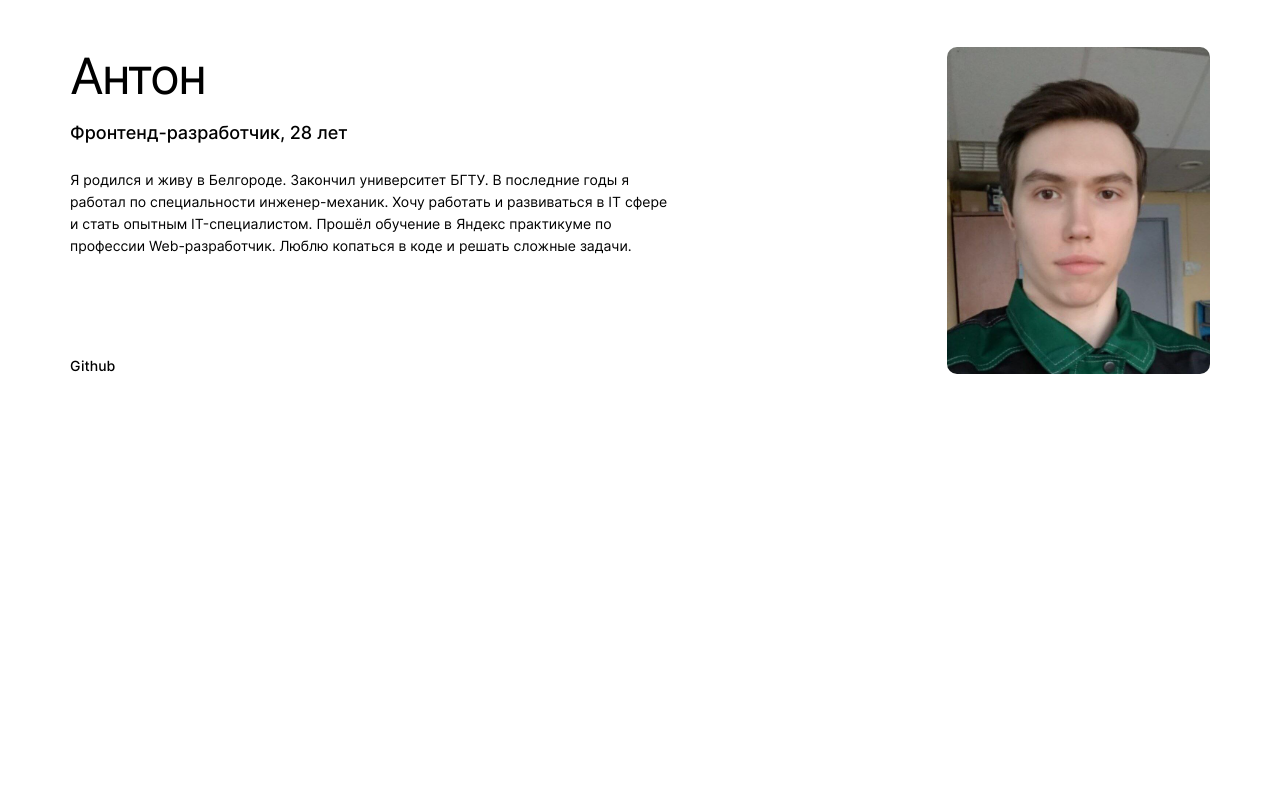
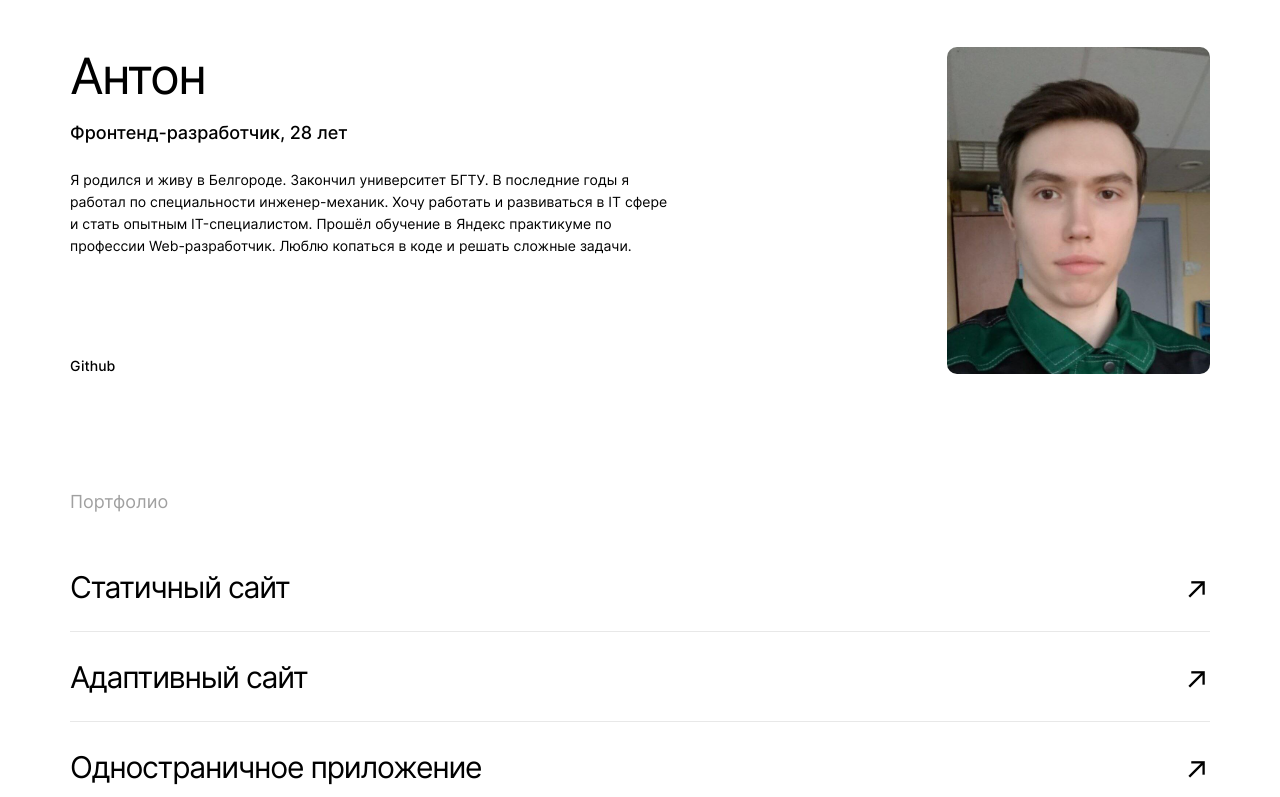
Before and after one commit to Messar21/movies-explorer-frontend, a React (Create React App) app: page / in a window 1280 px wide. Shown: the part 2000-2797 px from the top of the page. Before the commit the page ends 2374 px from the top, so only its background shows below. Built offline with nearby package versions, Linux system fonts and the light colour scheme.

Commit message:
Сверстать footer и портфолио

```diff
--- a/src/components/App/App.js
+++ b/src/components/App/App.js
@@ -1,7 +1,7 @@
 import Header from '../Header/Header';
 import Main from '../Main/Main';
-// import Footer from '../Footer/Footer';
-// import Movies from '../Movies/Movies';
+import Footer from '../Footer/Footer';
+import Movies from '../Movies/Movies';
 // import Profile from '../Profile/Profile';
 // import Login from '../Login/Login';
 // import Register from '../Register/Register';
@@ -14,13 +14,13 @@ function App() {
         <Header />
         <Routes>
           <Route path="/" element={<Main />} />
-        {/*  <Route path="/movies" element={<Movies />} />*/}
+          <Route path="/movies" element={<Movies />} />
         {/*  <Route path="/saved-movies" element={<SavedMovies />} />*/}
         {/*  <Route path="/profile" element={<Profile />} />*/}
         {/*  <Route path="/signin" element={<Login />} />*/}
         {/*  <Route path="/signup" element={<Register />} />*/}
         </Routes>
-        {/*<Footer />*/}
+        <Footer />
       </div>
   );
 }
--- a/src/components/Footer/Footer.css
+++ b/src/components/Footer/Footer.css
@@ -0,0 +1,41 @@
+.footer {
+    margin: 79px 70px 20px;
+}
+
+.footer__about {
+    margin: 0 auto 20px;
+    font-weight: 400;
+    font-size: 13px;
+    line-height: 16px;
+    text-align: center;
+    color: #A0A0A0;
+}
+
+.footer__links {
+    display: flex;
+    flex-direction: row;
+    align-items: flex-end;
+    border-top: #E8E8E8 1px solid;
+    min-height: 36px;
+}
+
+.footer__year {
+    margin: 0 auto 0 0;
+    font-weight: 400;
+    font-size: 13px;
+    line-height: 16px;
+}
+
+.footer__link {
+    font-weight: 400;
+    font-size: 13px;
+    line-height: 16px;
+    text-decoration: none;
+    color: inherit;
+    margin-left: 20px;
+    transition: opacity ease-in-out 0.2s;
+}
+
+.footer__link:hover {
+    opacity: .7;
+}
--- a/src/components/Footer/Footer.js
+++ b/src/components/Footer/Footer.js
@@ -0,0 +1,20 @@
+import {Link} from "react-router-dom";
+
+function Footer() {
+    return (
+        <footer className="footer">
+            <p className="footer__about">Учебный проект Яндекс.Практикум х BeatFilm.</p>
+            <div className="footer__links">
+                <p className="footer__year">© 2023</p>
+                <Link to="https://practicum.yandex.ru/" className="footer__link">
+                    Яндекс.Практикум
+                </Link>
+                <Link to="https://github.com/Messar21/movies-explorer-frontend" className="footer__link">
+                    Github
+                </Link>
+            </div>
+        </footer>
+    )
+}
+
+export default Footer;
--- a/src/components/Header/Header.css
+++ b/src/components/Header/Header.css
@@ -54,30 +54,6 @@
     height: 14px;
 }
 
-.header__navbar {
-    display: flex;
-    justify-content: space-between;
-}
-
-.header__nav-text {
-    color: inherit;
-    text-decoration: none;
-    cursor: pointer;
-    margin-left: 16px;
-    font-weight: 400;
-    font-size: 13px;
-    line-height: 18px;
-    transition: opacity ease-in-out 0.2s;
-}
-
-.header__nav-text:hover {
-    opacity: .7;
-}
-
-.header__nav-text_active {
-    font-weight: 500;
-}
-
 .header__link {
     font-weight: 500;
     font-size: 12px;
--- a/src/components/Header/Header.js
+++ b/src/components/Header/Header.js
@@ -1,19 +1,17 @@
 import logo from "../../images/logo.png";
 import {Link} from "react-router-dom";
 import accountIcon from "../../images/accountIcon.svg";
+import Navigation from "../Navigation/Navigation";
 function Header() {
 
-    const isLogged = false;
+    const isLogged = true;
 
     return (
         <header className="header">
             <Link to="/" className="header__home">
                 <img className="header__logo" src={logo} alt="Логотип"/>
             </Link>
-            { isLogged && <nav className="header__navbar">
-                <Link to="/movies" className="header__nav-text header__nav-text_active">Фильмы</Link>
-                <Link to="/saved-movies" className="header__nav-text">Сохранённые фильмы</Link>
-            </nav> }
+            { isLogged && <Navigation/> }
             { isLogged &&
                 <Link to="/profile" className="header__button-account">
                     <img className="header__button-icon" src={accountIcon} alt="Иконка профиля"/>
--- a/src/components/Main/Main.js
+++ b/src/components/Main/Main.js
@@ -2,6 +2,7 @@ import Promo from "./Promo/Promo";
 import AboutProject from "./AboutProject/AboutProject";
 import Techs from "./Techs/Techs";
 import AboutMe from "./AboutMe/AboutMe";
+import Portfolio from "./Portfolio/Portfolio";
 
 function Main() {
     return (
@@ -10,6 +11,7 @@ function Main() {
             <AboutProject />
             <Techs />
             <AboutMe />
+            <Portfolio />
         </main>
     )
 }
--- a/src/components/Main/Portfolio/Portfolio.css
+++ b/src/components/Main/Portfolio/Portfolio.css
@@ -0,0 +1,52 @@
+.portfolio {
+    margin: 100px 70px 0;
+}
+
+.portfolio__title {
+    font-weight: 400;
+    font-size: 18px;
+    line-height: 20px;
+    color: #A0A0A0;
+}
+
+.portfolio__list {
+    list-style: none;
+    margin: 50px 0 125px;
+    padding: 0;
+}
+
+.portfolio__list-item {
+    border-bottom: #E8E8E8 1px solid;
+    display: flex;
+    flex-direction: row;
+    justify-content: space-between;
+    min-height: 69px;
+    margin-top: 20px;
+    transition: opacity ease-in-out 0.2s;
+}
+
+.portfolio__list-item:last-child {
+    border: none;
+}
+
+.portfolio__list-item:hover {
+    opacity: .7;
+}
+
+.portfolio__list-link {
+    font-weight: 400;
+    font-size: 30px;
+    line-height: 50px;
+    letter-spacing: -0.04em;
+    text-decoration: none;
+    color: inherit;
+}
+
+.portfolio__list-icon {
+    font-weight: 400;
+    font-size: 30px;
+    line-height: 60px;
+    letter-spacing: -0.04em;
+    text-decoration: none;
+    color: inherit;
+}
--- a/src/components/Main/Portfolio/Portfolio.js
+++ b/src/components/Main/Portfolio/Portfolio.js
@@ -0,0 +1,37 @@
+import {Link} from "react-router-dom";
+
+function Portfolio() {
+    return (
+        <section className="portfolio">
+            <h3 className="portfolio__title">Портфолио</h3>
+            <ul className="portfolio__list">
+                <li className="portfolio__list-item">
+                    <Link to="https://github.com/Messar21/how-to-learn" className="portfolio__list-link">
+                        Статичный сайт
+                    </Link>
+                    <Link to="https://github.com/Messar21/how-to-learn" className="portfolio__list-icon">
+                        ↗
+                    </Link>
+                </li>
+                <li className="portfolio__list-item">
+                    <Link to="https://github.com/Messar21/russian-travel" className="portfolio__list-link">
+                        Адаптивный сайт
+                    </Link>
+                    <Link to="https://github.com/Messar21/russian-travel" className="portfolio__list-icon">
+                        ↗
+                    </Link>
+                </li>
+                <li className="portfolio__list-item">
+                    <Link to="https://github.com/Messar21/react-mesto-api-full-gha" className="portfolio__list-link">
+                        Одностраничное приложение
+                    </Link>
+                    <Link to="https://github.com/Messar21/react-mesto-api-full-gha" className="portfolio__list-icon">
+                        ↗
+                    </Link>
+                </li>
+            </ul>
+        </section>
+    )
+}
+
+export default Portfolio;
--- a/src/components/Movies/Movies.js
+++ b/src/components/Movies/Movies.js
@@ -0,0 +1,11 @@
+import Navigation from "../Navigation/Navigation";
+
+function Movies() {
+    return (
+        <main className="movies">
+
+        </main>
+    )
+}
+
+export default Movies;
--- a/src/components/Navigation/Navigation.css
+++ b/src/components/Navigation/Navigation.css
@@ -0,0 +1,23 @@
+.navbar {
+    display: flex;
+    justify-content: space-between;
+}
+
+.navbar__text {
+    color: inherit;
+    text-decoration: none;
+    cursor: pointer;
+    margin-left: 16px;
+    font-weight: 400;
+    font-size: 13px;
+    line-height: 18px;
+    transition: opacity ease-in-out 0.2s;
+}
+
+.navbar__text:hover {
+    opacity: .7;
+}
+
+.navbar__text_active {
+    font-weight: 500;
+}
--- a/src/components/Navigation/Navigation.js
+++ b/src/components/Navigation/Navigation.js
@@ -0,0 +1,12 @@
+import {Link} from "react-router-dom";
+
+function Navigation() {
+    return (
+        <nav className="navbar">
+            <Link to="/movies" className="navbar__text navbar__text_active">Фильмы</Link>
+            <Link to="/saved-movies" className="navbar__text">Сохранённые фильмы</Link>
+        </nav>
+    )
+}
+
+export default Navigation;
--- a/src/index.css
+++ b/src/index.css
@@ -3,6 +3,7 @@
 
 @import url("components/App/App.css");
 @import url("components/Header/Header.css");
+@import url("components/Navigation/Navigation.css");
 @import url("components/Main/Main.css");
 @import url("components/Main/Subtitle/Subtitle.css");
 @import url("components/Main/Promo/Promo.css");
@@ -10,3 +11,5 @@
 @import url("components/Main/AboutProject/AboutProject.css");
 @import url("components/Main/Techs/Techs.css");
 @import url("components/Main/AboutMe/AboutMe.css");
+@import url("components/Main/Portfolio/Portfolio.css");
+@import url("components/Footer/Footer.css");
```
